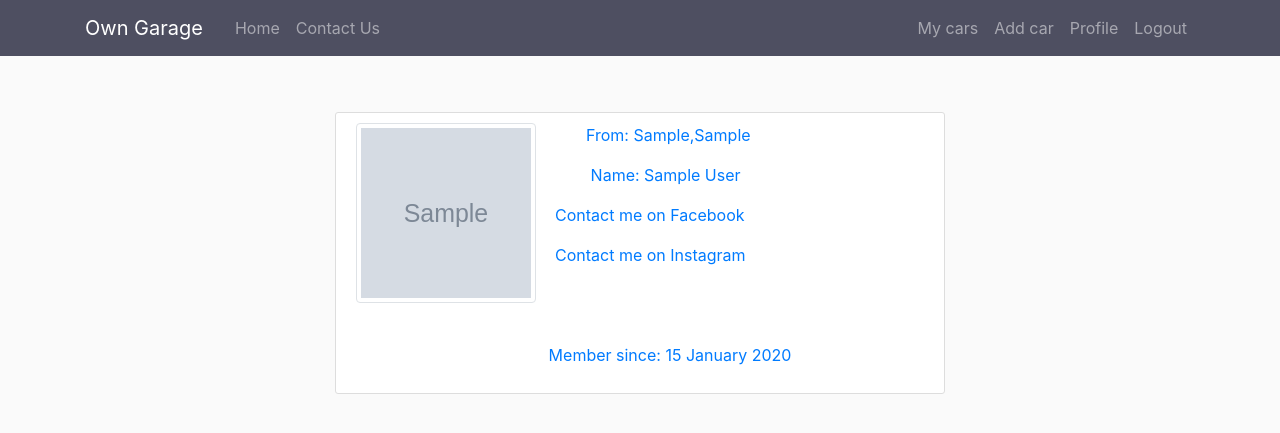
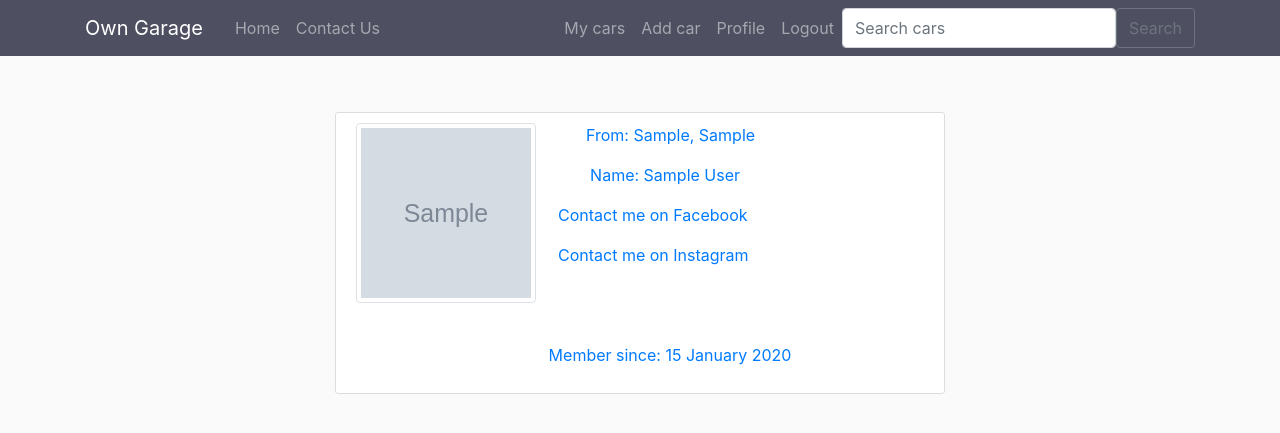
Before and after one commit to dimitarhristov86/owngarage, a Django app: page /contact_user/1/ in a window 1280 px wide. Shown: the top 433 px of the page. Run offline with Django 4.2, Linux system fonts and the light colour scheme; tables that the repository leaves empty hold one stand-in row (values such as "Sample post"); grey boxes marked "Sample" are stand-in pictures; some libraries are stand-ins or nearby versions.

Commit message:
add search bar

```diff
--- a/garage/templates/garage/base.html
+++ b/garage/templates/garage/base.html
@@ -31,6 +31,11 @@
               <a class="nav-item nav-link" href="{% url 'car-new' %}">Add car</a>
               <a class="nav-item nav-link" href="{% url 'profile' %}">Profile</a>
               <a class="nav-item nav-link" href="{% url 'logout' %}">Logout</a>
+              <form class="d-flex" method="GET" action="{% url 'search-cars' %}">
+                {% csrf_token %}
+                <input class="form-control me-2" name="query" type="search" placeholder="Search cars" aria-label="Search" style="margin-right:-280px;float:right;">
+                <button class="btn btn-outline-secondary" type="submit" style="margin-left:280px; float:right;">Search</button>
+              </form>
             {% else %}
               <a class="nav-item nav-link" href="{% url 'login' %}">Login</a>
               <a class="nav-item nav-link" href="{% url 'register' %}">Register</a>
--- a/garage/urls.py
+++ b/garage/urls.py
@@ -12,4 +12,5 @@ urlpatterns = [
     path('my_cars/', views.my_cars, name='my-cars'),
     path('contact_us/', views.contact_us, name='garage-contact_us'),
     path('contact_user/<int:pk>/', views.ContactUser.as_view(), name='contact-user'),
+    path('search_cars/', views.search_cars, name='search-cars'),
 ]
--- a/garage/views.py
+++ b/garage/views.py
@@ -105,3 +105,14 @@ class ContactUser(SingleObjectMixin, ListView):
         context = super().get_context_data(**kwargs)
         context['profile'] = self.object
         return context
+
+
+def search_cars(request):
+    if request.method == "GET":
+        query = request.GET.get('query')
+        if query:
+            cars = Car.objects.filter(make__contains=query)
+            return render(request, 'garage/search_cars.html', {'cars': cars})
+        else:
+            print('No results')
+            return render(request, 'garage/search_cars.html', {})
--- a/users/templates/users/contact_user.html
+++ b/users/templates/users/contact_user.html
@@ -4,17 +4,17 @@
   <div class="content-section">
     <div class="media">
         <img class="img-thumbnail" src="{{ object.profile.image.url }}" style="height: 180px; width: 180px;">
-        <p style="color:#007bff; margin-left:50px;">From: {{ object.profile.city }},{{ object.profile.country }}</p>
-        <p style="color:#007bff; margin-left:-160px; margin-top:40px;">Name: {{ user.first_name }} {{ user.last_name }}</p>
+        <p style="color:#007bff; margin-left:50px;">From: {{ object.profile.city }}, {{ object.profile.country }}</p>
+        <p style="color:#007bff; margin-left:-165px; margin-top:40px;">Name: {{ user.first_name }} {{ user.last_name }}</p>
     </div>
     {% if object.profile.facebook_page %}
       <div class="media-body">
-        <a href="{{ object.profile.facebook_page}}" style="margin-top:-100px; margin-left:-85px; position: absolute;">Contact me on Facebook</a>
+        <a href="{{ object.profile.facebook_page}}" style="margin-top:-100px; margin-left:-82px; position: absolute;">Contact me on Facebook</a>
       </div>
     {% endif %}
     {% if object.profile.instagram_page %}
       <div class="media-body">
-        <a href="{{ object.profile.instagram_page }}" style="margin-top:-60px; margin-left:-85px; position: absolute;">Contact me on Instagram</a>
+        <a href="{{ object.profile.instagram_page }}" style="margin-top:-60px; margin-left:-82px; position: absolute;">Contact me on Instagram</a>
       </div>
     {% endif %}
     <div class="user-data">
```
Also changed, not shown: garage/templates/garage/search_cars.html (added, +23 -0 lines).
